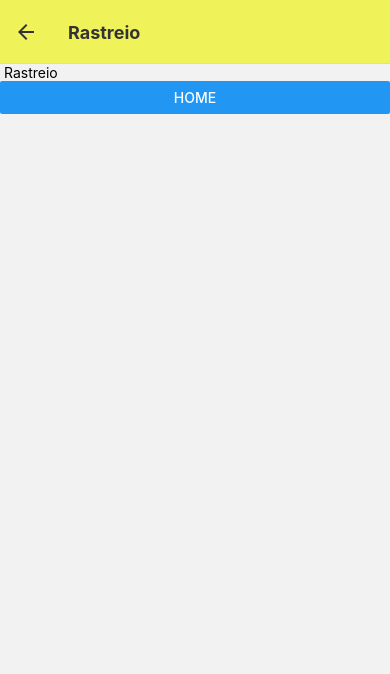
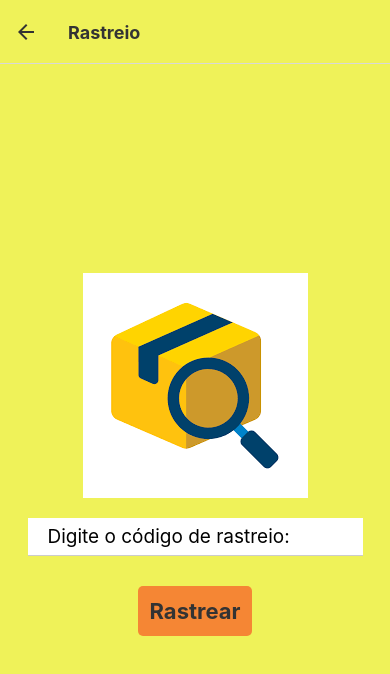
Before and after one commit to marqueschristmann/Project-Encomendas, a React Native app: screen /Rastreio in a window 390 px wide. Shown: the top 674 px of the page. Built offline with nearby package versions, Linux system fonts and the light colour scheme.

Commit message:
Passando a localização da encomenda para o usuario

```diff
--- a/Views/Login.js
+++ b/Views/Login.js
@@ -3,6 +3,7 @@ import { KeyboardAvoidingView, TextInput, TouchableOpacity, Image, Text, View} f
 import AsyncStorage from '@react-native-async-storage/async-storage';
 import {Css} from '../assets/Css/css';
 import config from '../config/config.json'
+import { Button } from 'react-native-paper';
 
 
 export default function Login({ navigation })
@@ -56,6 +57,7 @@ export default function Login({ navigation })
                 <TouchableOpacity style={Css.login__button} onPress={()=>sendForm()}>
                     <Text style={Css.login__buttonText}>Entrar</Text>
                 </TouchableOpacity>
+                <Button> hghj</Button>
             </View>
             <View>
             </View>
--- a/Views/Rastreio.js
+++ b/Views/Rastreio.js
@@ -1,13 +1,45 @@
-import React from 'react';
-import {View, Text, Button} from 'react-native';
+import React, {useState,useEffect} from 'react';
+import {Text, View, Button, Image, TextInput, TouchableOpacity} from 'react-native';
+import { Css } from '../assets/Css/css';
+import config from '../config/config.json'
 
+export default function Rastreio( { navigation } ){
+    const [code, setCode] = useState(null);
+    const [response, setResponse] = useState(null);
 
-export default function Rastreio( { navigation } )
-{
+    //Envia os dados do formulário
+    async function sendForm()
+    {
+        let response=await fetch(config.urlRoot+'rastreio',{
+            method: 'POST',
+            headers: {
+                Accept: 'application/json',
+                'Content-Type': 'application/json'
+            },
+            body: JSON.stringify({
+                code: code
+            })
+        });
+        let json=await response.json();
+        setResponse(json);
+    }
+
     return (
-     <View>
-         <Text> Rastreio </Text>
-         <Button title ="Home" onPress={() => navigation.navigate('Home')}/>
-     </View>
+        <View style={Css.container}>
+            <Image source={require('../assets/img/rastreio.png')} />
+
+            <TextInput
+                    placeholder='Digite o código de rastreio:'
+                    onChangeText={text=>setCode(text)}
+                style={[Css.login__input, Css.rastreio__inputMargin]}
+            />
+
+            <TouchableOpacity style={Css.login__button} onPress={()=>sendForm()}>
+                <Text style={Css.login__buttonText}>Rastrear</Text>
+            </TouchableOpacity>
+
+            <Text>{response}</Text>
+        </View>
     );
+
 }
--- a/assets/Css/css.js
+++ b/assets/Css/css.js
@@ -102,7 +102,15 @@ const Css = StyleSheet.create({
   qr__form:(display='none')=>({
     width: '100%',
     display:display
-  })
+  }),
+  rastreio__inputMargin:{
+    marginTop: 20,
+    marginBottom: 30,
+    borderColor:'#ccc',
+    borderBottomWidth:1,
+    paddingLeft:20,
+    paddingRight: 20
+  }
 });
 
 export {Css};
```
Also changed, not shown: Controller.js (+12 -0 lines).
